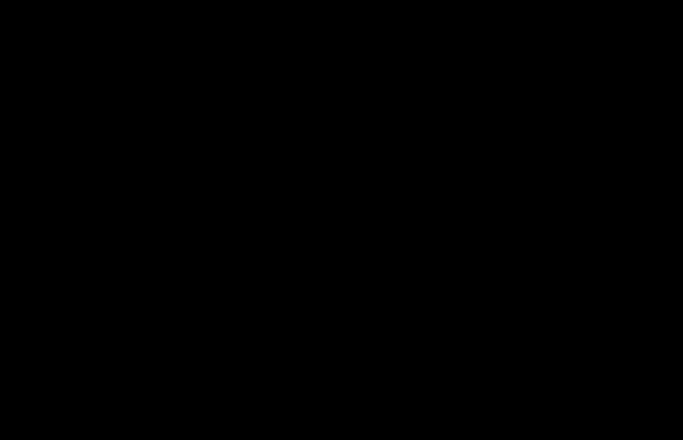
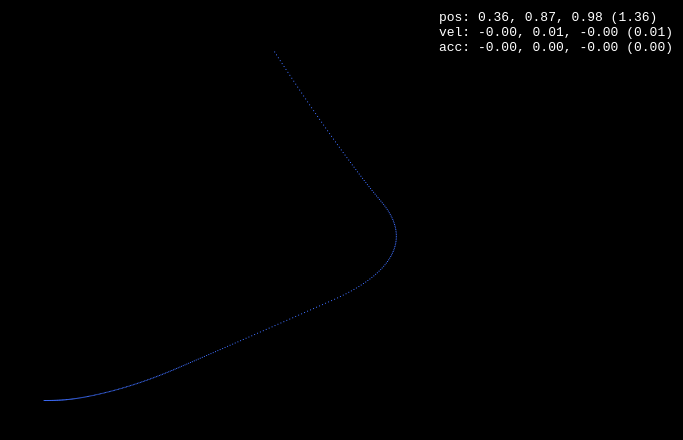
Before and after one commit to luciopaiva/helix, a plain HTML site: page index.html in a window 1280 px wide. Shown: the whole page, without its empty margins (597-1280 px from the left). Drawn offline with Linux system fonts and the light colour scheme.

Commit message:
Some particle wandering around smoothly, leaving trail behind

```diff
--- a/index.html
+++ b/index.html
@@ -10,11 +10,26 @@
             margin: 0;
             background-color: black;
             overflow: hidden;
+            font-family: monospace;
+            color: white;
+        }
+        #stats {
+            position: absolute;
+            top: 10px;
+            right: 10px;
         }
     </style>
+    <script defer type="module" src="vector.js"></script>
+    <script defer type="module" src="particle.js"></script>
     <script defer type="module" src="index.js"></script>
 </head>
 <body>
 
+<div id="stats">
+    <div id="position"></div>
+    <div id="velocity"></div>
+    <div id="acceleration"></div>
+</div>
+
 </body>
 </html>
--- a/index.js
+++ b/index.js
@@ -1,7 +1,15 @@
+
+import Particle from "./particle.js";
+
+const TAU = Math.PI * 2;
 
 class Helix {
 
     constructor () {
+        this.positionElem = document.getElementById("position");
+        this.velocityElem = document.getElementById("velocity");
+        this.accelerationElem = document.getElementById("acceleration");
+
         this.canvas = document.createElement("canvas");
         this.ctx = this.canvas.getContext("2d");
 
@@ -10,8 +18,14 @@ class Helix {
 
         document.body.appendChild(this.canvas);
 
+        // this.head = new Particle(this.aspectRatio * Math.random(), Math.random(), Math.random());
+        this.head = new Particle(0, 0, 0);
+        this.head.velocity.set(0.001, 0, 0);
+        this.nextHeadingChange = 0;
+
         this.updateFn = this.update.bind(this);
-        this.update(performance.now());
+        this.previousTime = performance.now();
+        this.update(this.previousTime);
     }
 
     resize() {
@@ -19,12 +33,37 @@ class Helix {
         this.height = window.innerHeight;
         this.halfWidth = this.width >>> 1;
         this.halfHeight = this.height >>> 1;
+        this.aspectRatio = this.width / this.height;
 
         this.canvas.setAttribute("width", this.width.toString());
         this.canvas.setAttribute("height", this.height.toString());
     }
 
+    updateHUD() {
+        this.positionElem.innerText = "pos: " + this.head.position.toString();
+        this.velocityElem.innerText = "vel: " + this.head.velocity.toString();
+        this.accelerationElem.innerText = "acc: " + this.head.acceleration.toString();
+    }
+
     update(now) {
+        const dt = now - this.previousTime;
+        // this.ctx.clearRect(0, 0, this.width, this.height);
+
+        if (now >= this.nextHeadingChange) {
+            this.head.setHeading(Math.random() * TAU, Math.random() * TAU);
+            this.nextHeadingChange = now + 1000;
+        }
+
+        this.head.update(now, dt);
+
+        const x = this.halfWidth + this.head.position.x * this.halfWidth;
+        const y = this.halfHeight - this.head.position.y * this.halfHeight;
+
+        this.ctx.fillStyle = "#3f6fff";
+        this.ctx.fillRect(x, y, 1, 1);
+
+        this.updateHUD();
+
         requestAnimationFrame(this.updateFn);
     }
 }
--- /dev/null
+++ b/particle.js
@@ -0,0 +1,33 @@
+
+import Vector from "./vector.js";
+
+const STEERING_FORCE = 0.00000004;
+const SPEED_LIMIT = 0.008;
+
+export default class Particle {
+
+    constructor (x, y, z) {
+        this.position = new Vector(x, y, z);
+        this.velocity = new Vector(0, 0, 0);
+        this.acceleration = new Vector(0, 0, 0);
+        this.aux = new Vector();
+    }
+
+    setHeading(phi, theta) {
+        this.acceleration.setSphericalCoordinates(phi, theta).scale(STEERING_FORCE);
+    }
+
+    update(dt) {
+        // v = v0 + at
+        Vector.scale(this.acceleration, dt, this.aux);
+        this.velocity.add(this.aux);
+
+        const speed = this.velocity.length;
+        if (speed > SPEED_LIMIT) {
+            this.velocity.normalize().scale(SPEED_LIMIT);
+        }
+
+        Vector.scale(this.velocity, dt / 1000, this.aux);
+        this.position.add(this.velocity);
+    }
+}
--- /dev/null
+++ b/vector.js
@@ -0,0 +1,62 @@
+
+export default class Vector {
+
+    constructor (x, y, z) {
+        this.x = x;
+        this.y = y;
+        this.z = z;
+    }
+
+    set(x, y, z) {
+        this.x = x;
+        this.y = y;
+        this.z = z;
+        return this;
+    }
+
+    setSphericalCoordinates(phi, theta) {
+        this.x = Math.cos(phi) * Math.sin(theta);
+        this.y = Math.sin(theta) * Math.sin(phi);
+        this.z = Math.cos(theta);
+        return this;
+    }
+
+    add(v) {
+        this.x += v.x;
+        this.y += v.y;
+        this.z += v.z;
+        return this;
+    }
+
+    scale(scalar) {
+        Vector.scale(this, scalar, this);
+        return this;
+    }
+
+    get length() {
+        return Math.sqrt(this.x ** 2 + this.y ** 2 + this.z ** 2);
+    }
+
+    normalize() {
+        const len = this.length;
+        this.x /= len;
+        this.y /= len;
+        this.z /= len;
+        return this;
+    }
+
+    toString() {
+        return `${this.x.toFixed(2)}, ${this.y.toFixed(2)}, ${this.z.toFixed(2)} (${this.length.toFixed(2)})`
+    }
+
+    /**
+     * @param {Vector} v1
+     * @param {Number} scalar
+     * @param {Vector} result
+     */
+    static scale(v1, scalar, result) {
+        result.x = v1.x * scalar;
+        result.y = v1.y * scalar;
+        result.z = v1.z * scalar;
+    }
+}
```
